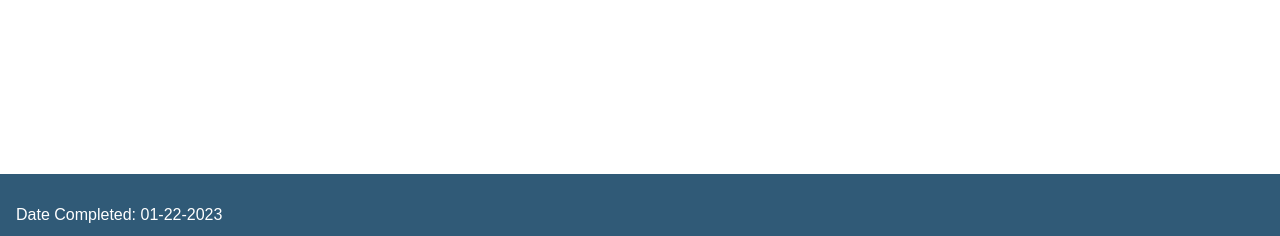
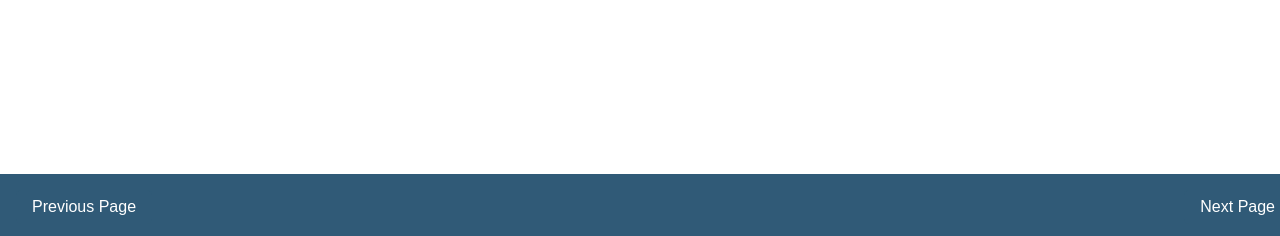
Before and after one commit to nsumpter98/CSCI_400, a PHP site: page /M02/HOMEWORK/Q2TableLoop.php in a window 1280 px wide. Shown: the part 564-800 px from the top of the page. Run offline with PHP 8.4, Linux system fonts and the light colour scheme.

Commit message:
added next/previous page functionality to footer.php

```diff
--- a/STATIC/common.css
+++ b/STATIC/common.css
@@ -67,12 +67,36 @@ footer {
     background-color: #305a77;
     color: #fff;
     padding: 1rem;
-    text-align: left;
+    /*text-align: left;*/
     height: 30px;
     position: fixed;
     bottom: 0;
     width: 100%;
 
+}
+
+.previous {
+    background-color: #305a77;
+    color: #fff;
+    padding: 0.5rem 1rem;
+    border-radius: 5px;
+    text-align: left;
+    text-decoration: none;
+    transition: background-color 0.2s ease-in-out;
+    float: left;
+    margin: 0 0 0 0;
+}
+
+.next {
+    background-color: #305a77;
+    color: #fff;
+    padding: 0.5rem 1rem;
+    border-radius: 5px;
+    text-align: left;
+    text-decoration: none;
+    transition: background-color 0.2s ease-in-out;
+    float: right;
+    margin: 0 5px 0 0;
 }
 
 footer a {
--- a/STATIC/footer.php
+++ b/STATIC/footer.php
@@ -6,8 +6,26 @@ function htmlFooter($dateCompleted): void
     echo "
     </div>
     <footer>
-        <p>Date Completed: $dateCompleted</p>
-    </footer>
+        ";
+
+    $current_file = basename($_SERVER['PHP_SELF']);
+    $files = glob('*.php');
+    $current_index = array_search($current_file, $files);
+
+
+    if($current_file && isset($files[$current_index - 1])){
+        echo '<a href="' . $files[$current_index - 1] . '" class="previous">Previous Page</a>';
+    }
+
+    if ($current_index !== false && isset($files[$current_index + 1])) {
+        echo '<a href="' . $files[$current_index + 1] . '" class="next">Next Page</a>';
+    }
+
+
+
+
+
+    echo "</footer>
     </body>
     </html>";
 }
```
